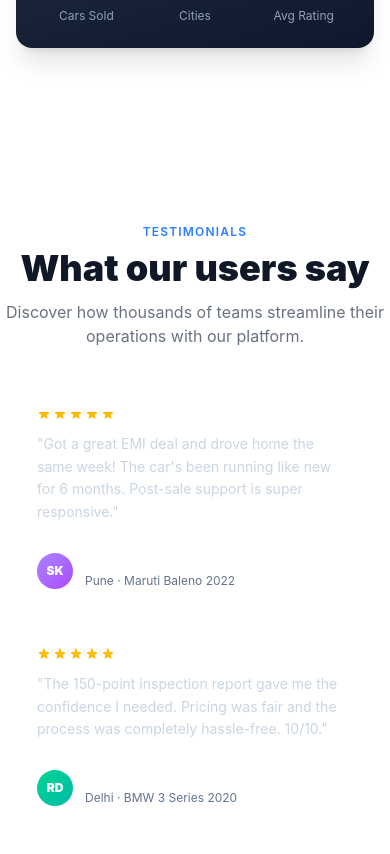
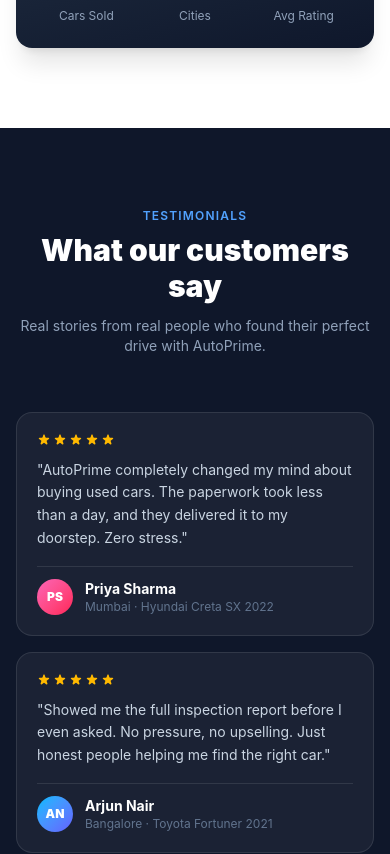
Before and after one commit to Shanmukhsrinadh/Carxperts.in, a React (Vite) app: page / in a window 390 px wide. Shown: the part 8280-9134 px from the top of the page. Built offline with nearby package versions, Linux system fonts and the light colour scheme.

Commit message:
Restored to '9a5c284de3e94e08c9c9bcfea6101d2be8142d46'
Replit-Restored-To: 9a5c284de3e94e08c9c9bcfea6101d2be8142d46

```diff
--- a/src/components/Testimonials.jsx
+++ b/src/components/Testimonials.jsx
@@ -106,16 +106,15 @@
 }
 
 const COLUMN_1 = [...REVIEWS, ...REVIEWS];
-    const COLUMN_2 = [...REVIEWS.slice(3), ...REVIEWS.slice(0, 3), ...REVIEWS.slice(3)];
-    const COLUMN_3 = [...REVIEWS.slice(5), ...REVIEWS.slice(0, 5), ...REVIEWS.slice(5)];
+const COLUMN_2 = [...REVIEWS.slice(3), ...REVIEWS.slice(0, 3), ...REVIEWS.slice(3), ...REVIEWS.slice(0, 3)];
+const COLUMN_3 = [...REVIEWS.slice(5), ...REVIEWS.slice(0, 5), ...REVIEWS.slice(5), ...REVIEWS.slice(0, 5)];
 
-    function Column({ data, reverse }) {
+function Column({ data, speed = 35 }) {
   return (
-        <div className="overflow-hidden h-[500px] relative">
+    <div className="overflow-hidden h-[520px] relative mask-fade">
       <div
-            className={`flex flex-col gap-4 animate-vertical ${
-              reverse ? "animate-vertical-reverse" : ""
-            }`}
+        className="flex flex-col gap-4"
+        style={{ animation: `verticalScroll ${speed}s linear infinite` }}
       >
         {data.map((review, i) => (
           <ReviewCard key={i} review={review} />
@@ -127,25 +126,33 @@
 
 export default function Testimonials() {
   return (
-        <section className="py-24 bg-white overflow-hidden">
+    <section className="py-20 bg-[#0f172a] overflow-hidden">
       {/* Header */}
-          <div className="text-center mb-16">
-            <p className="text-xs font-semibold text-blue-500 uppercase tracking-widest">
+      <div className="text-center mb-14 px-4">
+        <p className="text-xs font-semibold text-blue-400 uppercase tracking-widest">
           Testimonials
         </p>
-            <h2 className="text-4xl font-black text-gray-900 mt-2">
-              What our users say
+        <h2 className="text-3xl sm:text-4xl font-black text-white mt-2">
+          What our customers say
         </h2>
-            <p className="text-gray-500 mt-3 max-w-md mx-auto">
-              Discover how thousands of teams streamline their operations with our platform.
+        <p className="text-slate-400 mt-3 max-w-md mx-auto text-sm">
+          Real stories from real people who found their perfect drive with AutoPrime.
         </p>
       </div>
 
-          {/* Columns */}
-          <div className="max-w-6xl mx-auto grid grid-cols-1 sm:grid-cols-2 md:grid-cols-3 gap-6 px-4">
-            <Column data={COLUMN_1} />
-            <Column data={COLUMN_2} reverse />
-            <Column data={COLUMN_3} />
+      {/* Columns — 1 on mobile, 3 on md+ */}
+      <div className="max-w-6xl mx-auto px-4">
+        {/* Mobile: single scrolling column */}
+        <div className="md:hidden">
+          <Column data={COLUMN_1} speed={30} />
+        </div>
+
+        {/* Desktop: 3 columns all scrolling upward */}
+        <div className="hidden md:grid md:grid-cols-3 gap-6">
+          <Column data={COLUMN_1} speed={32} />
+          <Column data={COLUMN_2} speed={38} />
+          <Column data={COLUMN_3} speed={35} />
+        </div>
       </div>
     </section>
   );
--- a/src/index.css
+++ b/src/index.css
@@ -33,12 +33,6 @@
   .btn-primary {
     background: linear-gradient(135deg, #0ea5e9 0%, #6366f1 100%);
   }
-  .card-shadow {
-    box-shadow: 0 2px 12px rgba(0,0,0,0.07), 0 1px 3px rgba(0,0,0,0.05);
-  }
-  .card-shadow:hover {
-    box-shadow: 0 12px 36px rgba(14, 165, 233, 0.14), 0 4px 12px rgba(0,0,0,0.08);
-  }
   .fade-in {
     animation: fadeInUp 0.45s ease both;
   }
@@ -51,6 +45,32 @@
   }
   .accent-bar {
     background: linear-gradient(90deg, #0ea5e9, #6366f1);
+  }
+
+  /* ── Shine sweep on desktop card hover ── */
+  .shine-inner {
+    position: absolute;
+    top: -20%;
+    left: -80%;
+    width: 50%;
+    height: 140%;
+    background: linear-gradient(
+      105deg,
+      transparent 0%,
+      rgba(255,255,255,0) 30%,
+      rgba(255,255,255,0.45) 50%,
+      rgba(255,255,255,0) 70%,
+      transparent 100%
+    );
+    transform: skewX(-18deg);
+    pointer-events: none;
+  }
+  .group:hover .shine-inner {
+    animation: shine-pass 0.65s ease forwards;
+  }
+  @keyframes shine-pass {
+    0%   { left: -80%; }
+    100% { left: 130%; }
   }
 
   /* ── Marquee ── */
@@ -82,28 +102,3 @@
     to   { transform: translateX(0); }
   }
 }
-@keyframes verticalScroll {
-  0% {
-    transform: translateY(0%);
-  }
-  100% {
-    transform: translateY(-50%);
-  }
-}
-
-@keyframes verticalScrollReverse {
-  0% {
-    transform: translateY(-50%);
-  }
-  100% {
-    transform: translateY(0%);
-  }
-}
-
-.animate-vertical {
-  animation: verticalScroll 25s linear infinite;
-}
-
-.animate-vertical-reverse {
-  animation: verticalScrollReverse 28s linear infinite;
-}
```
Lines whose indentation alone changed are shown as unchanged.
